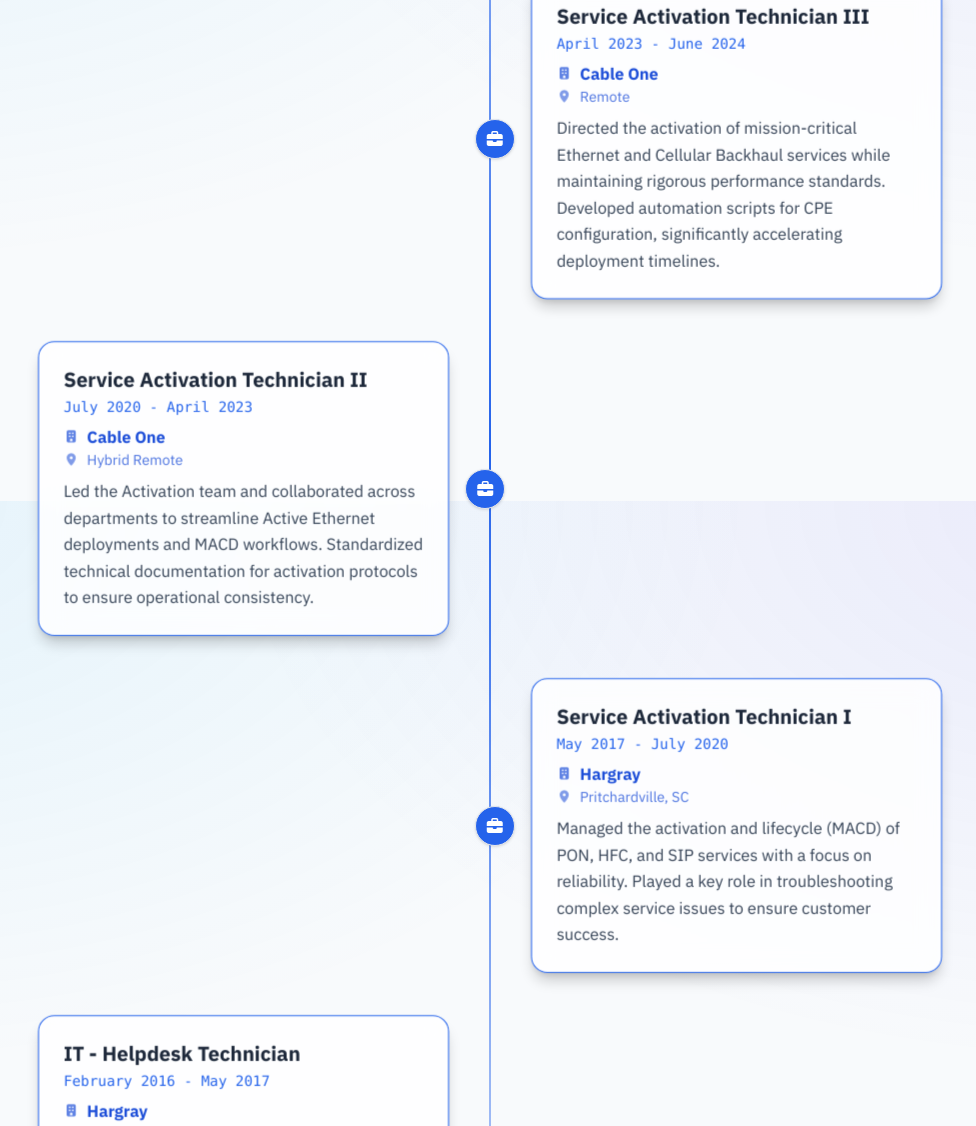
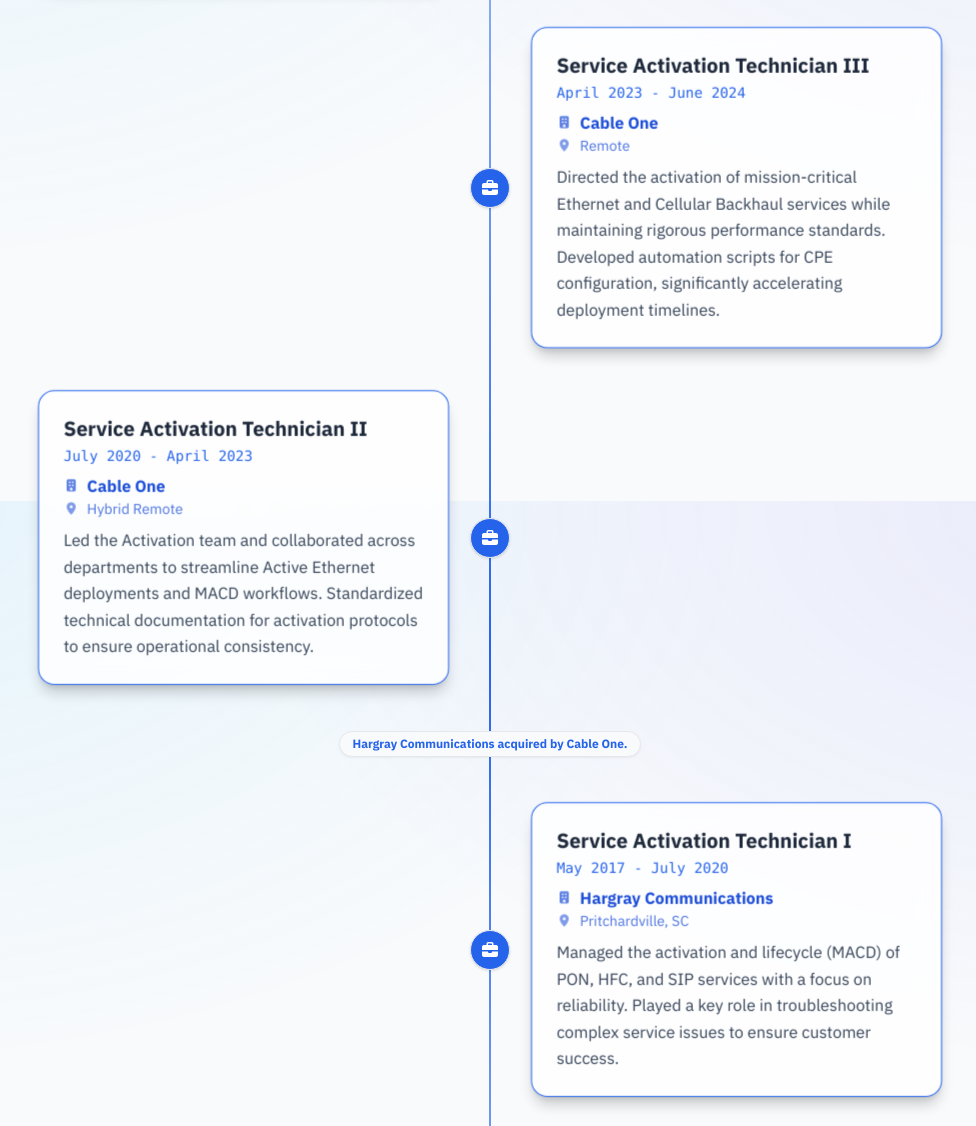
Before and after one commit to IronicallyJesus/11ty-site, an Eleventy site: page src/experience.njk in a window 1280 px wide. Shown: the part 1099-2225 px from the top of the page, without its empty margins (150-1126 px from the left). Built offline with nearby package versions, Linux system fonts and the light colour scheme; Eleventy itself is replaced by a stand-in of ours; files that its build step writes are made by us from their sources; no server answers; what http-proxy-middleware would draw is missing.

Commit message:
feat: add timeline tidbits and update role data.

```diff
--- a/src/_data/roles.json
+++ b/src/_data/roles.json
@@ -5,7 +5,8 @@
         "location": "Remote",
         "time": "September 2025 - Present",
         "featured": true,
-        "description": "Spearheading advanced network design and service deployment for enterprise clients. Leading strategic initiatives to optimize service activation workflows and elevate customer satisfaction through technical excellence."
+        "description": "Demonstrated technical agility by rapidly adapting to diverse network hardware across the Sparklight brand portfolio, supporting multi-vendor nationwide infrastructure.",
+        "timeline_tidbit": "Full Sparklight rebrand."
     },
     {
         "title": "Commercial Network Engineer I",
@@ -29,11 +30,12 @@
         "location": "Hybrid Remote",
         "featured": false,
         "description": "Led the Activation team and collaborated across departments to streamline Active Ethernet deployments and MACD workflows. Standardized technical documentation for activation protocols to ensure operational consistency.",
-        "time": "July 2020 - April 2023"
+        "time": "July 2020 - April 2023",
+        "timeline_tidbit": "Hargray Communications acquired by Cable One."
     },
     {
         "title": "Service Activation Technician I",
-        "company": "Hargray",
+        "company": "Hargray Communications",
         "location": "Pritchardville, SC",
         "featured": false,
         "description": "Managed the activation and lifecycle (MACD) of PON, HFC, and SIP services with a focus on reliability. Played a key role in troubleshooting complex service issues to ensure customer success.",
@@ -41,7 +43,7 @@
     },
     {
         "title": "IT - Helpdesk Technician",
-        "company": "Hargray",
+        "company": "Hargray Communications",
         "location": "Hilton Head, SC",
         "featured": false,
         "description": "Provided comprehensive technical support for internal staff, managing end-to-end employee onboarding and hardware/software lifecycles. Efficiently resolved service tickets to maintain enterprise productivity.",
@@ -49,10 +51,18 @@
     },
     {
         "title": "TAC Support Technician",
-        "company": "Hargray",
+        "company": "Hargray Communications",
         "location": "Bluffton, SC",
         "featured": false,
         "description": "Delivered remote technical support for residential triple-play services, resolving complex connectivity issues while educating users on system functionality.",
-        "time": "May 2014 - February 2016"
+        "time": "May 2014 - February 2016",
+        "timeline_tidbit": "New job!"
+    },
+    {
+        "title": "Delivery Driver",
+        "company": "Pizza Hut",
+        "location": "Garden City, GA",
+        "featured": false,
+        "time": "January 2014 - May 2014"
     }
 ]
--- a/src/_includes/components/experience-card.njk
+++ b/src/_includes/components/experience-card.njk
@@ -1,8 +1,9 @@
-{% macro experienceCard(role) %}
-<div class="relative flex items-center justify-between lg:justify-normal lg:odd:flex-row-reverse group">
+{% macro experienceCard(role, index) %}
+<div
+    class="relative flex items-center justify-between lg:justify-normal {{ 'lg:flex-row-reverse' if index % 2 != 0 }} group">
     <!-- Icon -->
     <div
-        class="flex items-center justify-center w-10 h-10 rounded-full border border-accent-primary/50 card-icon-bg shadow shrink-0 lg:order-1 lg:group-odd:-translate-x-1/2 lg:group-even:translate-x-1/2 transition-all duration-300">
+        class="flex items-center justify-center w-10 h-10 rounded-full border border-accent-primary/50 card-icon-bg shadow shrink-0 lg:absolute lg:left-1/2 lg:-translate-x-1/2 lg:top-1/2 lg:-translate-y-1/2 lg:z-10 transition-all duration-300">
         <i class="fa-solid fa-briefcase"></i>
     </div>
     <!-- Card -->
--- a/src/experience.njk
+++ b/src/experience.njk
@@ -1,17 +1,37 @@
 ---
 title: "Professional Journey"
-description: "A comprehensive history of my career in network engineering, technical support, and the early roles that shaped my work ethic."
+description: "A comprehensive history of my career in network engineering, technical support, and the early roles that
+shaped my work ethic."
 layout: "layouts/page.njk"
 ---
 
-<div class="relative space-y-12 before:absolute before:inset-0 before:ml-5 before:-translate-x-px lg:before:mx-auto lg:before:translate-x-0 before:h-full before:w-0.5 before:bg-gradient-to-b before:from-transparent before:via-accent-primary before:to-transparent">
+<div
+    class="relative space-y-12 before:absolute before:inset-0 before:ml-5 before:-translate-x-px lg:before:mx-auto lg:before:translate-x-0 before:h-full before:w-0.5 before:bg-gradient-to-b before:from-transparent before:via-accent-primary before:to-transparent">
 
-        {% from "components/experience-card.njk" import experienceCard %}
+    {% from "components/experience-card.njk" import experienceCard %}
 
-        {%- for role in roles -%}
-        {{ experienceCard(role) }}
-        {%- endfor -%}
+    {%- for role in roles -%}
+    {{ experienceCard(role, loop.index) }}
 
+    {%- if role.timeline_tidbit -%}
+    <div class="relative z-10 my-8">
+        <!-- Dot on the line -->
+        <div
+            class="absolute left-5 lg:left-1/2 -translate-x-[5px] lg:-translate-x-1/2 top-1/2 -translate-y-1/2 flex items-center justify-center">
+            <div class="w-3 h-3 rounded-full bg-accent-primary ring-4 ring-[var(--bg-color)]"></div>
+        </div>
+
+        <!-- Tidbit Text -->
+        <div class="lg:w-1/2 mx-auto lg:text-center pl-12 lg:pl-0 pr-4 lg:pr-0 relative z-20">
+            <span
+                class="inline-block py-1 px-3 rounded-full bg-[var(--bg-color)] border border-accent-primary/20 text-xs font-semibold text-accent-primary shadow-sm">
+                {{ role.timeline_tidbit }}
+            </span>
+        </div>
     </div>
+    {%- endif -%}
+    {%- endfor -%}
 
-    {% include "components/resume-cta.njk" %}
+</div>
+
+{% include "components/resume-cta.njk" %}
```
